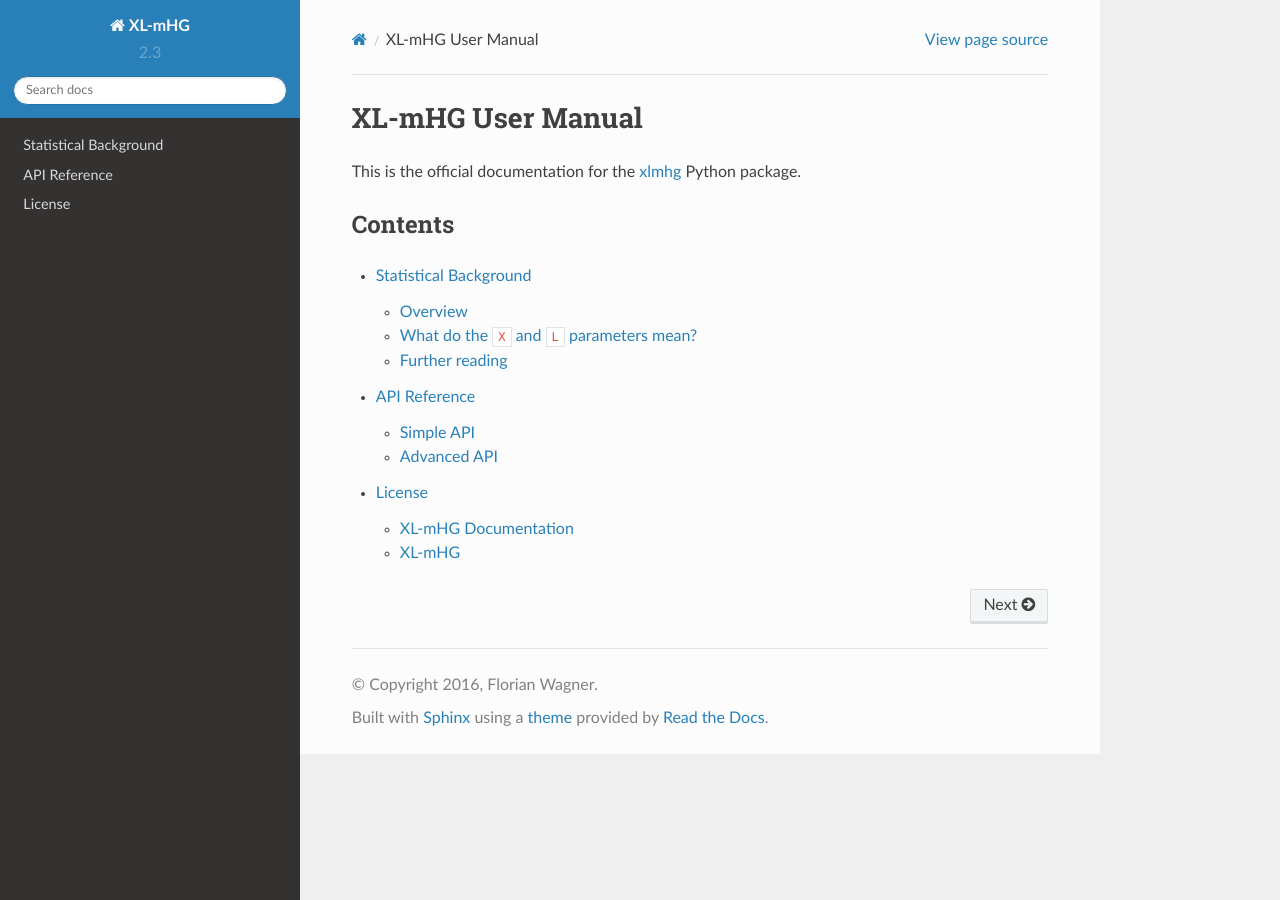
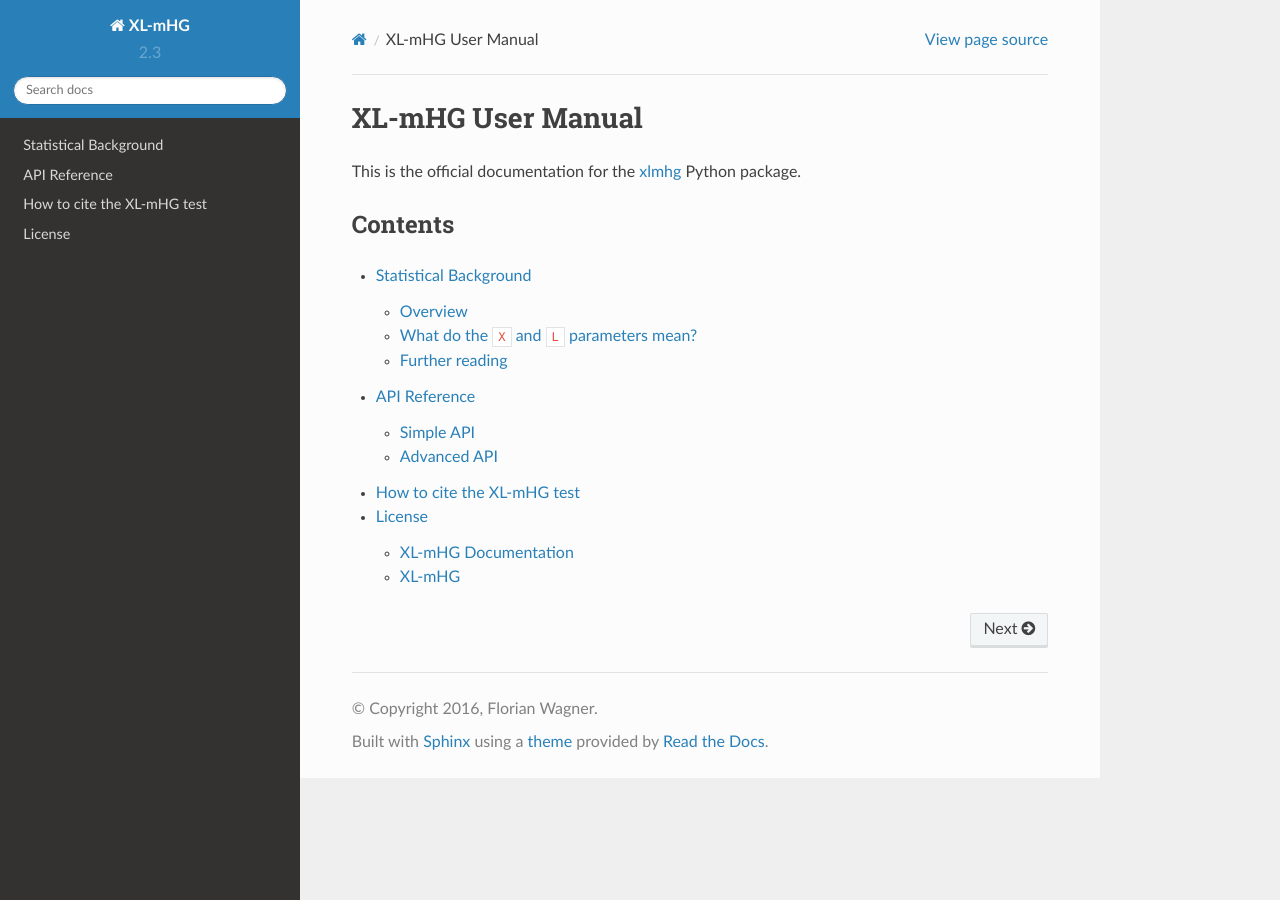
Before and after one commit to flo-compbio/xlmhg, a Sphinx documentation site: the page built from docs/source/index.rst, in a window 1280 px wide. Built offline with Sphinx 7.4.7 and the Read the Docs theme 2.0.0, drawn with Linux system fonts in a browser that asks for light colours.

Commit message:
fix docs [skip ci]

```diff
--- a/README.rst
+++ b/README.rst
@@ -81,7 +81,7 @@ Copyright (c) 2015, 2016 Florian Wagner
   along with this program. If not, see <http://www.gnu.org/licenses/>.
 
 
-.. _xlmhg_paper: https://doi.org/10.7287/peerj.preprints.1962v1
+.. _xlmhg_paper: https://doi.org/10.7287/peerj.preprints.1962v2
 
 .. _zohar: http://bioinfo.cs.technion.ac.il/people/zohar
 
--- a/docs/source/background.rst
+++ b/docs/source/background.rst
@@ -40,7 +40,7 @@ interesting items. For example, the following list of 20 items exhibits an
 accumulation of 1's "at the top" that is considered statistically significant
 (p < 0.05) by the mHG test:
 
-v = [1, 0, 1, 1, 0, 1, 0, 0, 0, 0, 0, 0, 0, 0, 0, 0, 0, 0, 1, 0]\ :sup:`T`
+v = (1, 0, 1, 1, 0, 1, 0, 0, 0, 0, 0, 0, 0, 0, 0, 0, 0, 0, 1, 0)\ :sup:`T`
 
 To better understand how enrichment is defined for the purposes of the mHG
 test, it is helpful to take a close
@@ -115,7 +115,7 @@ __ xlmhg_paper_
 
 .. _mhg_paper: https://dx.doi.org/10.1371/journal.pcbi.0030039
 
-.. _xlmhg_paper: https://doi.org/10.7287/peerj.preprints.1962v1
+.. _xlmhg_paper: https://doi.org/10.7287/peerj.preprints.1962v2
 
 .. _gorilla_paper: https://dx.doi.org/10.1186/1471-2105-10-48
 
--- /dev/null
+++ b/docs/source/citing.rst
@@ -0,0 +1,12 @@
+How to cite the XL-mHG test
+---------------------------
+
+If you use the XL-mHG test in your research, please cite `Eden et al. (PLoS
+Comput Biol, 2007)`__ and `Wagner (PLoS One, 2015)`__.
+
+__ mhg_paper_
+__ go_pca_paper_
+
+.. _mhg_paper: https://dx.doi.org/10.1371/journal.pcbi.0030039
+
+.. _go_pca_paper: https://dx.doi.org/10.1371/journal.pone.0143196
--- a/docs/source/index.rst
+++ b/docs/source/index.rst
@@ -30,4 +30,5 @@ Contents
 
   background
   api
+  citing
   license
```
